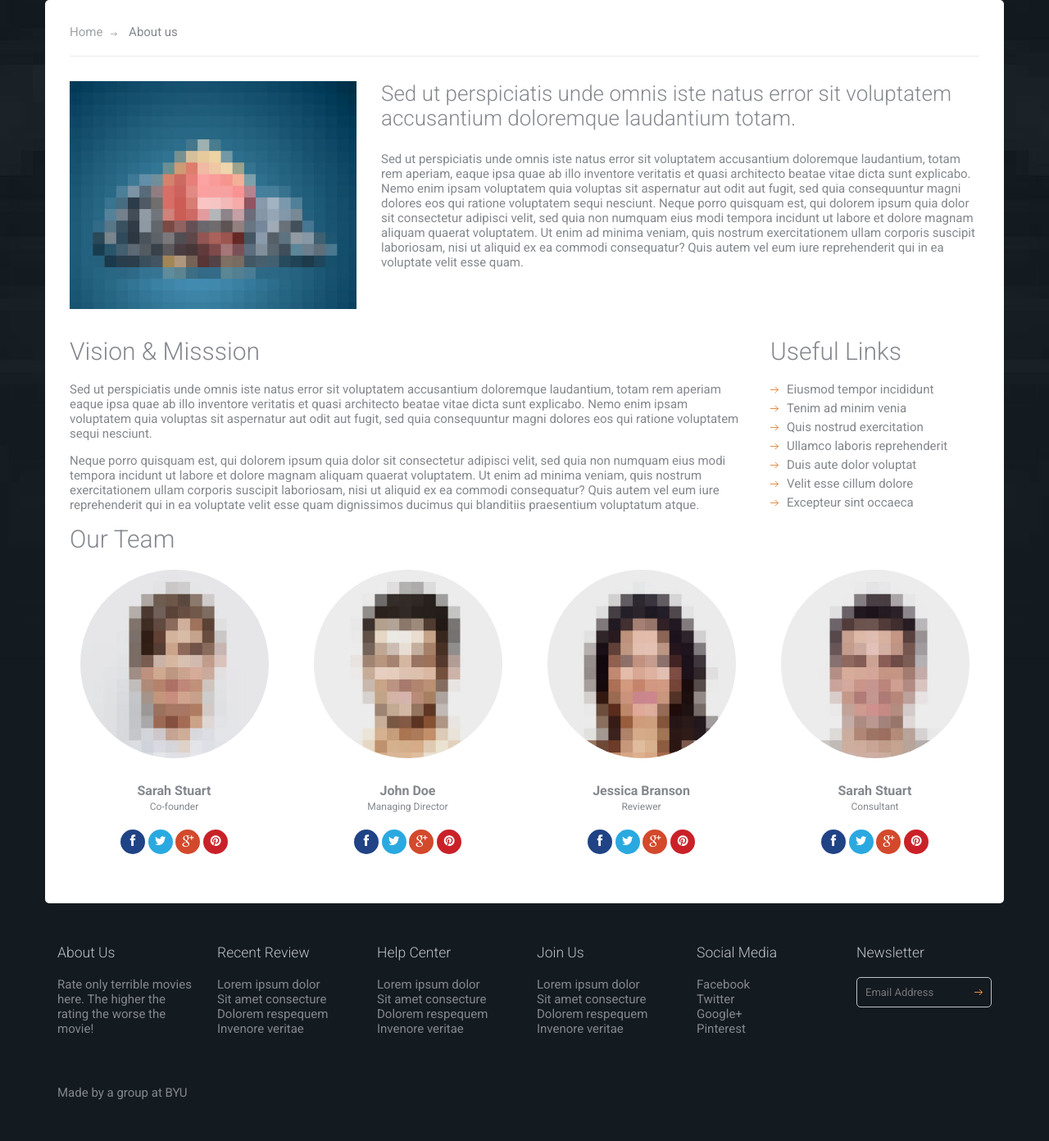
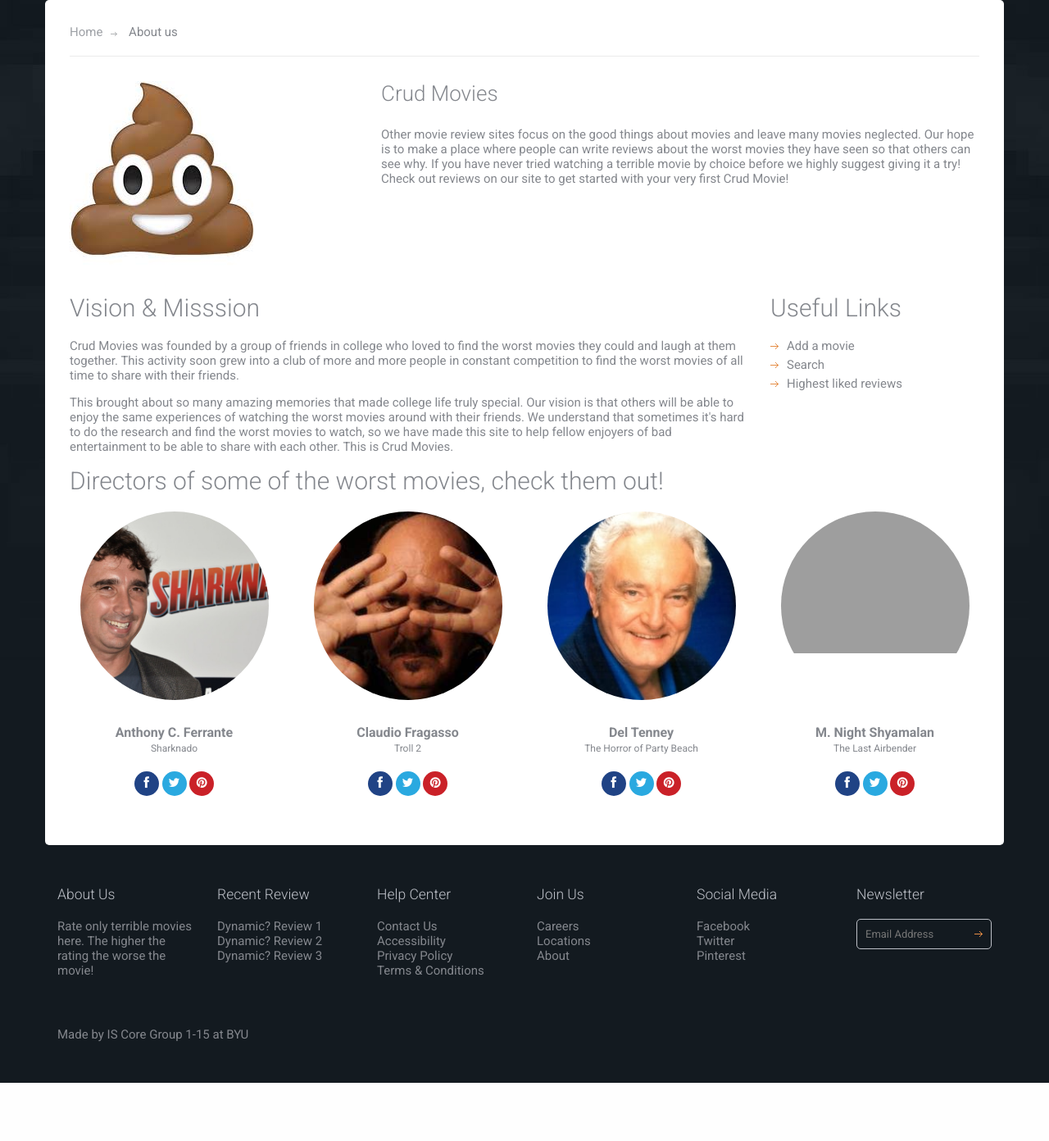
Before and after one commit to IS-Core-1-15/MovieReviewSite, a Django app: page /about/ in a window 1280 px wide. Shown: the part 251-1643 px from the top of the page at 82% size. After the commit the page ends 1572 px from the top, so only its background shows below. Run offline with Django 3.2, Linux system fonts and the light colour scheme; grey boxes are pictures that could not be loaded.

Commit message:
pictures and text changes

```diff
--- a/templates/base.html
+++ b/templates/base.html
@@ -76,10 +76,9 @@
 							<div class="widget">
 								<h3 class="widget-title">Recent Review</h3>
 								<ul class="no-bullet">
-									<li><a href="#">Lorem ipsum dolor</a></li>
-									<li><a href="#">Sit amet consecture</a></li>
-									<li><a href="#">Dolorem respequem</a></li>
-									<li><a href="#">Invenore veritae</a></li>
+									<li><a href="#">Dynamic? Review 1</a></li>
+									<li><a href="#">Dynamic? Review 2</a></li>
+									<li><a href="#">Dynamic? Review 3</a></li>
 								</ul>
 							</div>
 						</div>
@@ -87,10 +86,10 @@
 							<div class="widget">
 								<h3 class="widget-title">Help Center</h3>
 								<ul class="no-bullet">
-									<li><a href="#">Lorem ipsum dolor</a></li>
-									<li><a href="#">Sit amet consecture</a></li>
-									<li><a href="#">Dolorem respequem</a></li>
-									<li><a href="#">Invenore veritae</a></li>
+									<li><a href="#">Contact Us</a></li>
+									<li><a href="#">Accessibility</a></li>
+									<li><a href="#">Privacy Policy</a></li>
+									<li><a href="#">Terms &amp; Conditions</a></li>
 								</ul>
 							</div>
 						</div>
@@ -98,10 +97,9 @@
 							<div class="widget">
 								<h3 class="widget-title">Join Us</h3>
 								<ul class="no-bullet">
-									<li><a href="#">Lorem ipsum dolor</a></li>
-									<li><a href="#">Sit amet consecture</a></li>
-									<li><a href="#">Dolorem respequem</a></li>
-									<li><a href="#">Invenore veritae</a></li>
+									<li><a href="#">Careers</a></li>
+									<li><a href="#">Locations</a></li>
+									<li><a href="#">About</a></li>
 								</ul>
 							</div>
 						</div>
@@ -109,10 +107,9 @@
 							<div class="widget">
 								<h3 class="widget-title">Social Media</h3>
 								<ul class="no-bullet">
-									<li><a href="#">Facebook</a></li>
-									<li><a href="#">Twitter</a></li>
-									<li><a href="#">Google+</a></li>
-									<li><a href="#">Pinterest</a></li>
+									<li><a href="https://www.facebook.com/" target="_blank" rel="noopener noreferrer">Facebook</a></li>
+									<li><a href="https://twitter.com/" target="_blank" rel="noopener noreferrer">Twitter</a></li>
+									<li><a href="https://www.pinterest.com/" target="_blank" rel="noopener noreferrer">Pinterest</a></li>
 								</ul>
 							</div>
 						</div>
@@ -126,7 +123,7 @@
 						</div>
 					</div> <!-- .row -->
 
-					<div class="colophon">Made by a group at BYU</div>
+					<div class="colophon">Made by IS Core Group 1-15 at BYU</div>
 				</div> <!-- .container -->
 
 			</footer>
--- a/templates/crudmovies/about.html
+++ b/templates/crudmovies/about.html
@@ -11,87 +11,80 @@
 
 <div class="row">
 	<div class="col-md-4">
-		<figure><img src="{% static "dummy/figure.jpg" %}" alt="figure image"></figure>
+		<figure><img src="{% static "images/crapemoji.jpeg" %}" alt="Crap Emoji"></figure>
 	</div>
 	<div class="col-md-8">
-		<p class="leading">Sed ut perspiciatis unde omnis iste natus error sit voluptatem accusantium doloremque laudantium totam.</p>
-		<p>Sed ut perspiciatis unde omnis iste natus error sit voluptatem accusantium doloremque laudantium, totam rem aperiam, eaque ipsa quae ab illo inventore veritatis et quasi architecto beatae vitae dicta sunt explicabo. Nemo enim ipsam voluptatem quia voluptas sit aspernatur aut odit aut fugit, sed quia consequuntur magni dolores eos qui ratione voluptatem sequi nesciunt. Neque porro quisquam est, qui dolorem ipsum quia dolor sit consectetur adipisci velit, sed quia non numquam eius modi tempora incidunt ut labore et dolore magnam aliquam quaerat voluptatem. Ut enim ad minima veniam, quis nostrum exercitationem ullam corporis suscipit laboriosam, nisi ut aliquid ex ea commodi consequatur? Quis autem vel eum iure reprehenderit qui in ea voluptate velit esse quam.</p>
+		<p class="leading">Crud Movies</p>
+		<p>Other movie review sites focus on the good things about movies and leave many movies neglected. Our hope is to make a place where people can write reviews about the worst movies they have seen so that others can see why. If you have never tried watching a terrible movie by choice before we highly suggest giving it a try! Check out reviews on our site to get started with your very first Crud Movie!</p>
 	</div>
 </div>
 
 <div class="row">
 	<div class="col-md-9">
 		<h2 class="section-title">Vision &amp; Misssion</h2>
-		<p>Sed ut perspiciatis unde omnis iste natus error sit voluptatem accusantium doloremque laudantium, totam rem aperiam eaque ipsa quae ab illo inventore veritatis et quasi architecto beatae vitae dicta sunt explicabo. Nemo enim ipsam voluptatem quia voluptas sit aspernatur aut odit aut fugit, sed quia consequuntur magni dolores eos qui ratione voluptatem sequi nesciunt. </p>
+		<p>Crud Movies was founded by a group of friends in college who loved to find the worst movies they could and laugh at them together. This activity soon grew into a club of more and more people in constant competition to find the worst movies of all time to share with their friends.</p>
 
-		<p>Neque porro quisquam est, qui dolorem ipsum quia dolor sit consectetur adipisci velit, sed quia non numquam eius modi tempora incidunt ut labore et dolore magnam aliquam quaerat voluptatem. Ut enim ad minima veniam, quis nostrum exercitationem ullam corporis suscipit laboriosam, nisi ut aliquid ex ea commodi consequatur? Quis autem vel eum iure reprehenderit qui in ea voluptate velit esse quam dignissimos ducimus qui blanditiis praesentium voluptatum atque.</p>
+		<p>This brought about so many amazing memories that made college life truly special. Our vision is that others will be able to enjoy the same experiences of watching the worst movies around with their friends. We understand that sometimes it's hard to do the research and find the worst movies to watch, so we have made this site to help fellow enjoyers of bad entertainment to be able to share with each other. This is Crud Movies.</p>
 	</div>
 	<div class="col-md-3">
 		<h2 class="section-title">Useful Links</h2>
 		<ul class="arrow">
-			<li><a href="#">Eiusmod tempor incididunt</a></li>
-			<li><a href="#">Tenim ad minim venia</a></li>
-			<li><a href="#">Quis nostrud exercitation</a></li>
-			<li><a href="#">Ullamco laboris reprehenderit</a></li>
-			<li><a href="#">Duis aute dolor voluptat</a></li>
-			<li><a href="#">Velit esse cillum dolore</a></li>
-			<li><a href="#">Excepteur sint occaeca</a></li>
+			<li><a href="{% url 'addMovie' %}">Add a movie</a></li>
+			<!-- Add actual links on these when we make those pages -->
+			<li><a href="{% url 'addMovie' %}">Search</a></li>
+			<li><a href="{% url 'addMovie' %}">Highest liked reviews</a></li>
 		</ul>
 	</div>
 </div> <!-- .row -->
 
-<h2 class="section-title">Our Team</h2>
+<h2 class="section-title">Directors of some of the worst movies, check them out!</h2>
 <div class="row">
 
 	<div class="col-md-3">
 		<div class="team">
-			<figure class="team-image"><img src="{% static "dummy/person-1.jpg" %}" alt=""></figure>
-			<h2 class="team-name">Sarah Stuart</h2>
-			<small class="team-title">Co-founder</small>
+			<figure class="team-image"><img src="{% static "images/sharknado.jpeg" %}" alt="Anthony C. Ferrante"></figure>
+			<h2 class="team-name">Anthony C. Ferrante</h2>
+			<small class="team-title">Sharknado</small>
 			<div class="social-links">
-				<a href="" class="facebook"><i class="fa fa-facebook"></i></a>
-				<a href="" class="twitter"><i class="fa fa-twitter"></i></a>
-				<a href="" class="google-plus"><i class="fa fa-google-plus"></i></a>
-				<a href="" class="pinterest"><i class="fa fa-pinterest"></i></a>
+				<a href="https://www.facebook.com/" target="_blank" rel="noopener noreferrer" class="facebook"><i class="fa fa-facebook"></i></a>
+				<a href="https://twitter.com/" target="_blank" rel="noopener noreferrer" class="twitter"><i class="fa fa-twitter"></i></a>
+				<a href="https://www.pinterest.com/" target="_blank" rel="noopener noreferrer" class="pinterest"><i class="fa fa-pinterest"></i></a>
 			</div>
 		</div>
 	</div>
 	<div class="col-md-3">
 		<div class="team">
-			<figure class="team-image"><img src="{% static "dummy/person-2.jpg" %}" alt=""></figure>
-			<h2 class="team-name">John Doe</h2>
-			<small class="team-title">Managing Director</small>
+			<figure class="team-image"><img src="{% static "images/troll.jpeg" %}" alt="Claudio Fragasso"></figure>
+			<h2 class="team-name">Claudio Fragasso</h2>
+			<small class="team-title">Troll 2</small>
 			<div class="social-links">
-				<a href="" class="facebook"><i class="fa fa-facebook"></i></a>
-				<a href="" class="twitter"><i class="fa fa-twitter"></i></a>
-				<a href="" class="google-plus"><i class="fa fa-google-plus"></i></a>
-				<a href="" class="pinterest"><i class="fa fa-pinterest"></i></a>
+				<a href="https://www.facebook.com/" target="_blank" rel="noopener noreferrer" class="facebook"><i class="fa fa-facebook"></i></a>
+				<a href="https://twitter.com/" target="_blank" rel="noopener noreferrer" class="twitter"><i class="fa fa-twitter"></i></a>
+				<a href="https://www.pinterest.com/" target="_blank" rel="noopener noreferrer" class="pinterest"><i class="fa fa-pinterest"></i></a>
 			</div>
 		</div>
 	</div>
 	<div class="col-md-3">
 		<div class="team">
-			<figure class="team-image"><img src="{% static "dummy/person-3.jpg" %}" alt=""></figure>
-			<h2 class="team-name">Jessica Branson</h2>
-			<small class="team-title">Reviewer</small>
+			<figure class="team-image"><img src="{% static "images/beachparty.jpeg" %}" alt="Del Tenney"></figure>
+			<h2 class="team-name">Del Tenney</h2>
+			<small class="team-title">The Horror of Party Beach</small>
 			<div class="social-links">
-				<a href="" class="facebook"><i class="fa fa-facebook"></i></a>
-				<a href="" class="twitter"><i class="fa fa-twitter"></i></a>
-				<a href="" class="google-plus"><i class="fa fa-google-plus"></i></a>
-				<a href="" class="pinterest"><i class="fa fa-pinterest"></i></a>
+				<a href="https://www.facebook.com/" target="_blank" rel="noopener noreferrer" class="facebook"><i class="fa fa-facebook"></i></a>
+				<a href="https://twitter.com/" target="_blank" rel="noopener noreferrer" class="twitter"><i class="fa fa-twitter"></i></a>
+				<a href="https://www.pinterest.com/" target="_blank" rel="noopener noreferrer" class="pinterest"><i class="fa fa-pinterest"></i></a>
 			</div>
 		</div>
 	</div>
 	<div class="col-md-3">
 		<div class="team">
-			<figure class="team-image"><img src="{% static "dummy/person-4.jpg" %}" alt=""></figure>
-			<h2 class="team-name">Sarah Stuart</h2>
-			<small class="team-title">Consultant</small>
+			<figure class="team-image"><img src="{% static "images/airbender.jpg" %}" alt="M. Night Shyamalan"></figure>
+			<h2 class="team-name">M. Night Shyamalan</h2>
+			<small class="team-title">The Last Airbender</small>
 			<div class="social-links">
-				<a href="" class="facebook"><i class="fa fa-facebook"></i></a>
-				<a href="" class="twitter"><i class="fa fa-twitter"></i></a>
-				<a href="" class="google-plus"><i class="fa fa-google-plus"></i></a>
-				<a href="" class="pinterest"><i class="fa fa-pinterest"></i></a>
+				<a href="https://www.facebook.com/" target="_blank" rel="noopener noreferrer" class="facebook"><i class="fa fa-facebook"></i></a>
+				<a href="https://twitter.com/" target="_blank" rel="noopener noreferrer" class="twitter"><i class="fa fa-twitter"></i></a>
+				<a href="https://www.pinterest.com/" target="_blank" rel="noopener noreferrer" class="pinterest"><i class="fa fa-pinterest"></i></a>
 			</div>
 		</div>
 	</div>
```
Also changed, not shown: crudmovies/static/images/beachparty.jpeg (added), crudmovies/static/images/crapemoji.jpeg (added), crudmovies/static/images/sharknado.jpeg (added), crudmovies/static/images/troll.jpeg (added), 1 other file.
